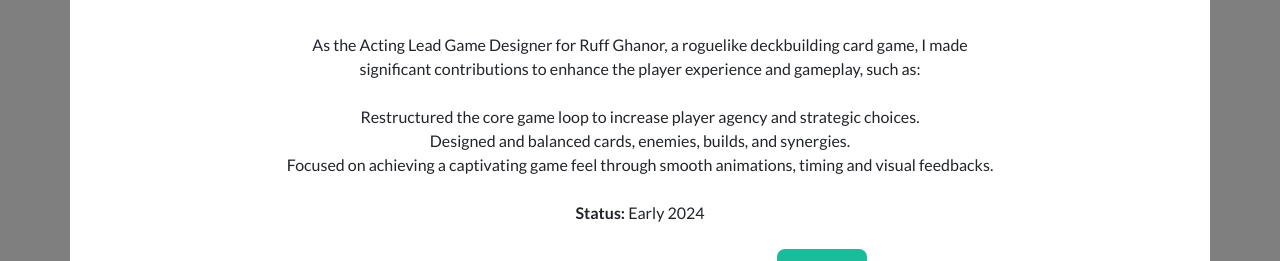
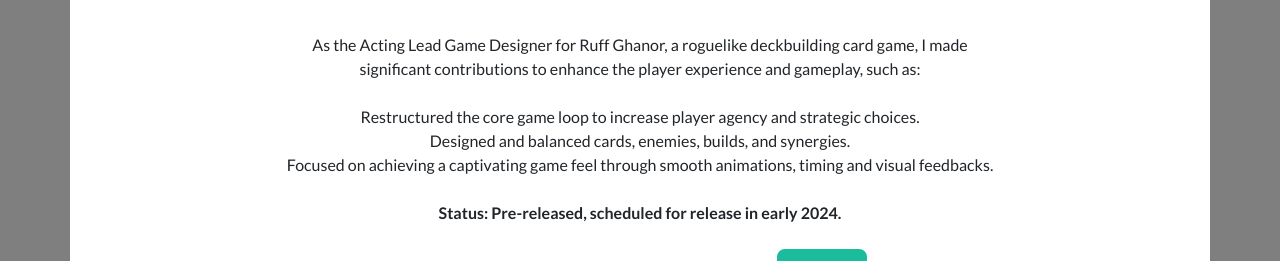
Before and after one commit to Pheryus/pedrolangbecker.github.io, a website with bundled scripts: page index.html in a window 1280 px wide. Both pictures are taken after a click on the element 259 px from the left and 1294 px from the top of the page. Shown: the part 1433-1694 px from the top of the page. Built offline with nearby package versions, Linux system fonts and the light colour scheme; files whose address does not match are found by name.

Commit message:
update release date

```diff
--- a/index.html
+++ b/index.html
@@ -442,7 +442,7 @@
                                     <br>
                                     Focused on achieving a captivating game feel through smooth animations, timing and visual feedbacks.
                                     <br></br>
-                                    <b>Status:</b> Early 2024
+                                    <b>Status: Pre-released, scheduled for release in early 2024.</b>
                                     <br></br>
                                     <a href="https://store.steampowered.com/app/2087460/Ruff_Ghanor/" target="_blank">
                                         <button class="btn btn-perdin">
```
